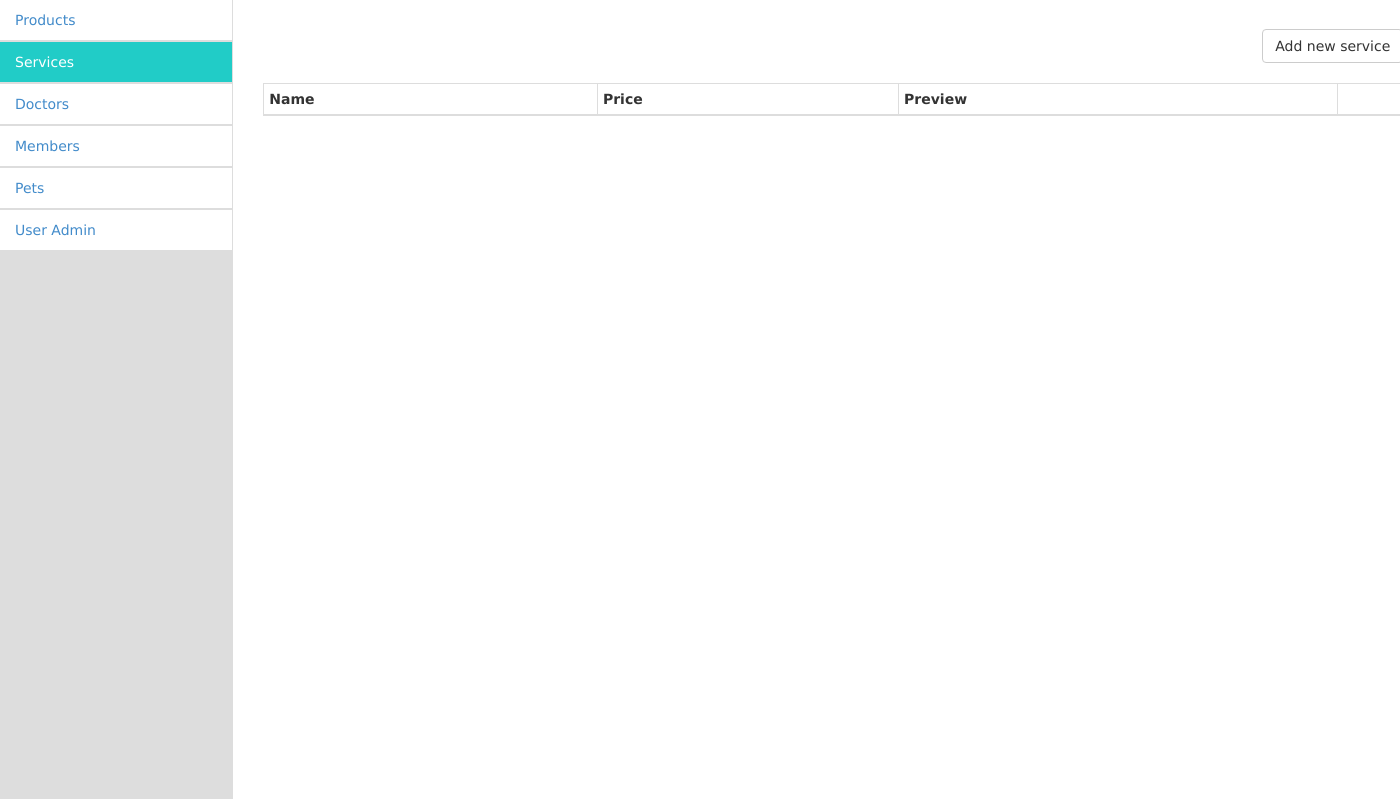
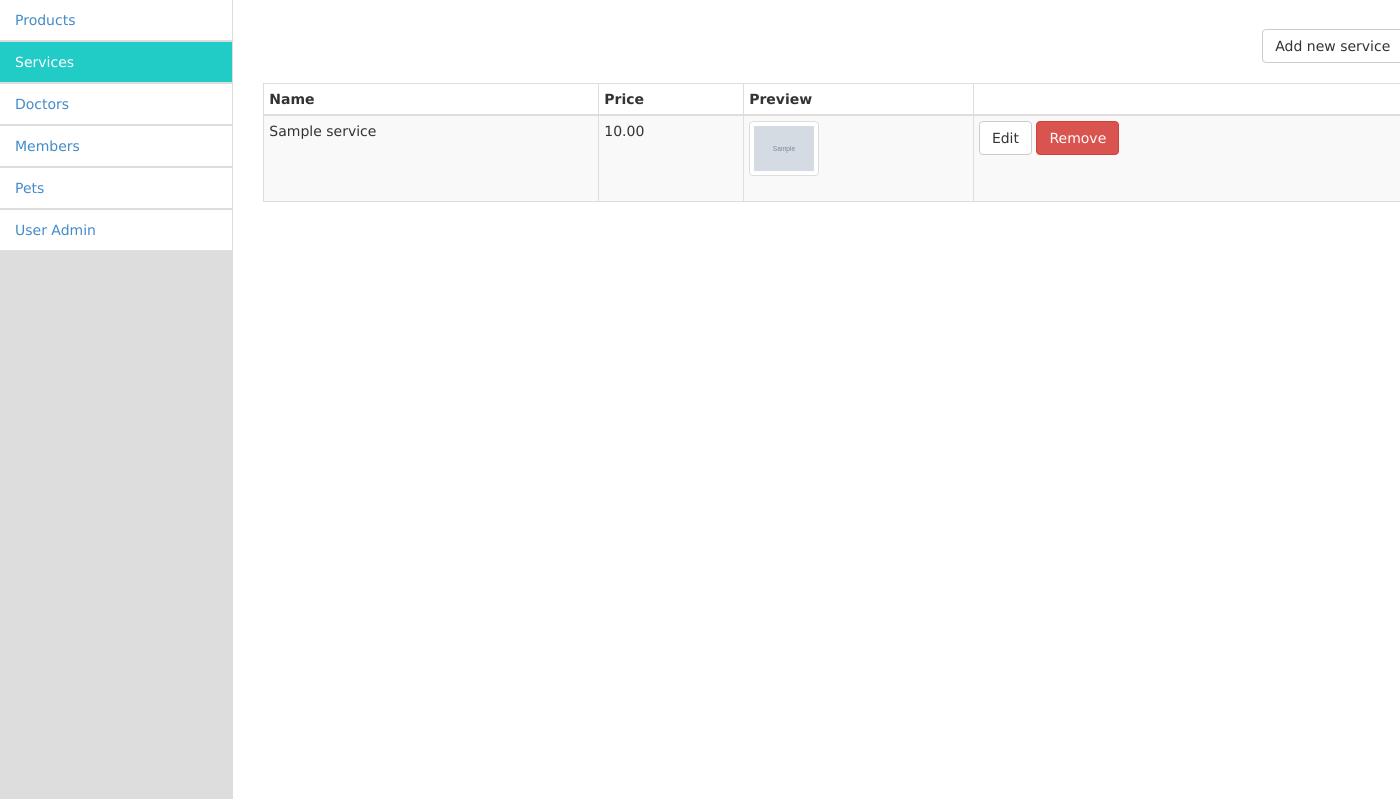
Before and after one commit to JeromeCoco/petvet, a CodeIgniter app: page /database/index.php/home/services in a window 1400 px wide. Shown: the part 51-850 px from the top of the page. Run offline with CodeIgniter, Linux system fonts and the light colour scheme; the visitor is signed in with stand-in values (Sample User, id 1); tables that the repository leaves empty hold one stand-in row (values such as "Sample post"); grey boxes marked "Sample" are stand-in pictures; lists and menus that the app fills with data are empty; some libraries are stand-ins or nearby versions; some web fonts are replaced.

Commit message:
display services done

```diff
--- a/application/controllers/Home.php
+++ b/application/controllers/Home.php
@@ -89,8 +89,22 @@
             }
             else
             {
-                $this->load->view('Services');
+                $data['services_list'] = $this->getServicesList();
+                $this->load->view('Services', $data);
             }
+        }
+
+        public function getServicesList()
+        {
+            $services = '';
+            $servicesdetails = array();
+            $servicesdetails = $this->Petvet_model->getServicesDetails();
+            foreach ($servicesdetails->result() as $row)
+            {
+                $data = (array) $row;
+                $services .= $this->load->view('lists/services', $data, true);
+            }
+            return $services;
         }
 
         public function doctors()
--- a/application/models/Petvet_model.php
+++ b/application/models/Petvet_model.php
@@ -223,5 +223,11 @@
 
 	    	return $details;
 	    }
+
+	    public function getServicesDetails()
+	    {
+	    	$selectServices = $this->pdo->query("SELECT * FROM service WHERE enabled = 1");
+	    	return $selectServices;
+	    }
 	}
 ?>
--- a/application/views/Services.php
+++ b/application/views/Services.php
@@ -81,7 +81,7 @@
               </tr>
             </thead>
             <tbody>
-              <?php //echo $services_list; ?>
+              <?php echo $services_list; ?>
             </tbody>
           </table>
         </div>
--- /dev/null
+++ b/application/views/lists/services.php
@@ -0,0 +1,13 @@
+<tr id="service<?php echo $id; ?>">
+	<td><?php echo $name; ?></td>
+	<td><?php echo $price; ?></td>
+	<td>
+		<a href="<?php echo base_url()."www/images/".$image ?>">
+			<img class="thumbnail" src="<?php echo base_url()."www/images/".$image ?>">
+		</a>
+	</td>
+	<td>
+		<button id="btnEditService" class="btn btn-default" data-id="<?php echo $id; ?>">Edit</button>
+		<button id="btnRemoveService" class="btn btn-danger" data-id="<?php echo $id; ?>">Remove</button>
+	</td>
+</tr>
```
Also changed, not shown: www/images/csd1.png (added).
